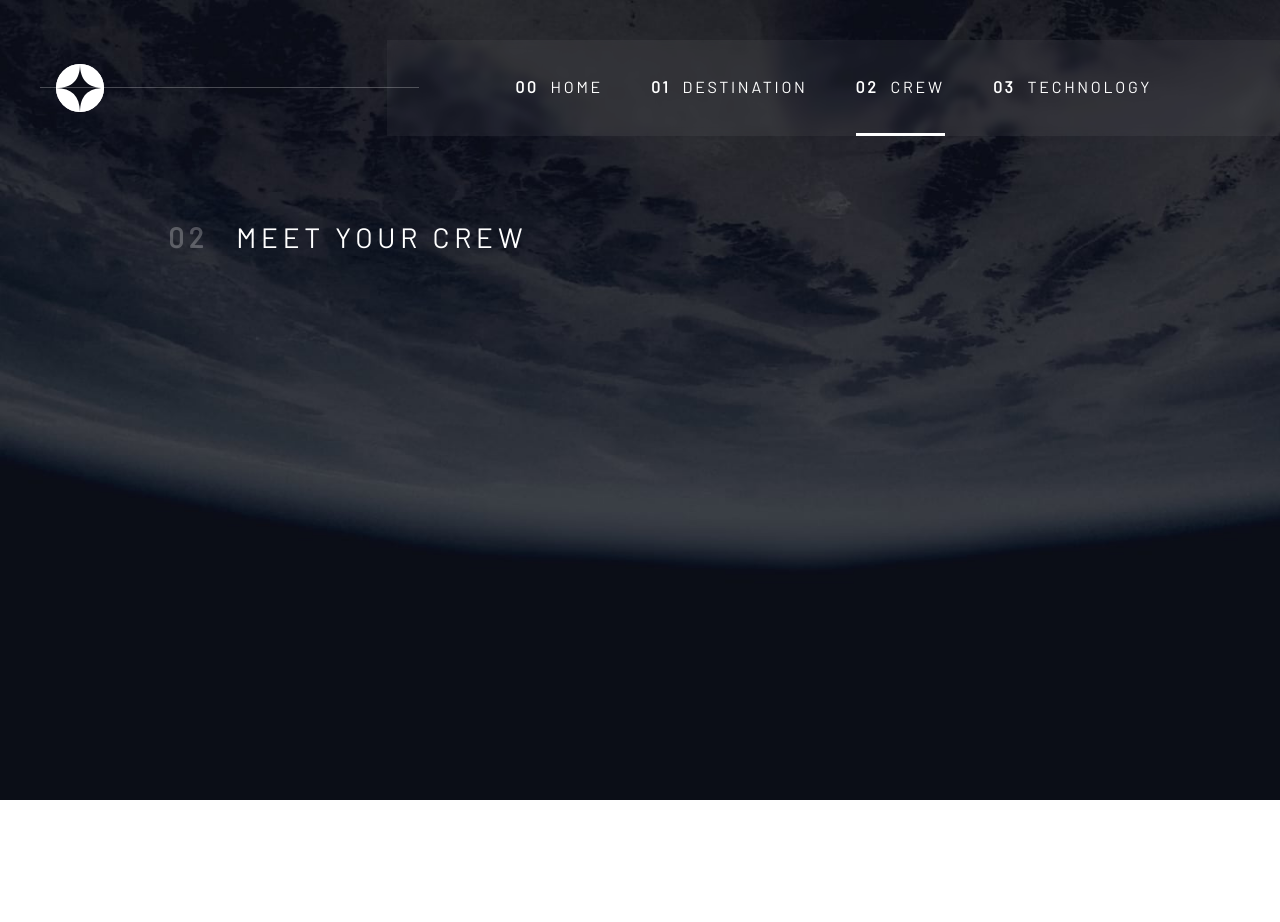
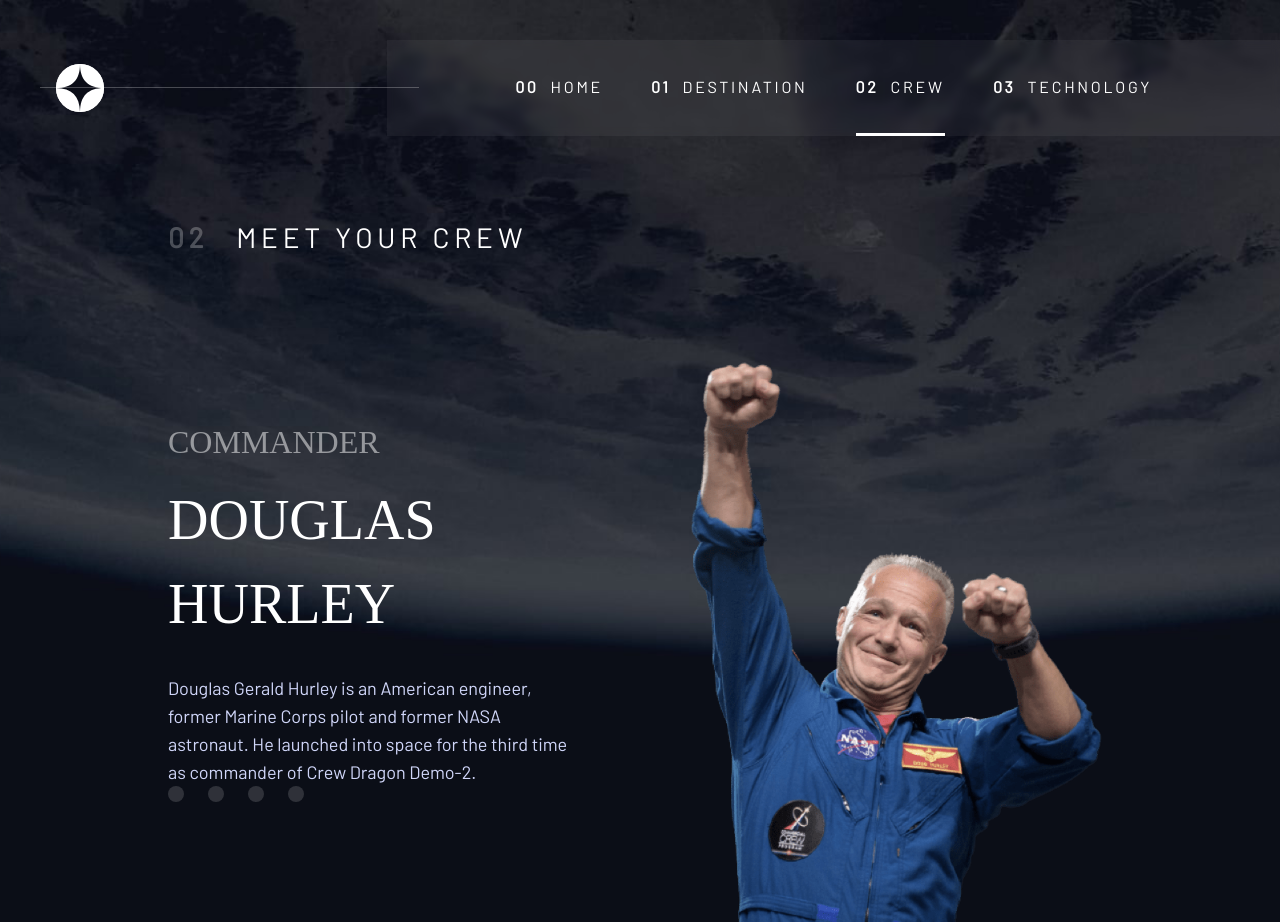
Before and after one commit to PCPbiscuit/Space-travel-ts, a Next.js app: page /crew in a window 1280 px wide. Before the commit the page ends 800 px from the top, so only its background shows below. Built offline with nearby package versions, Linux system fonts and the light colour scheme; a web font is replaced by a local one.

Commit message:
fix eslint; add current handler to crew page; add on mount transition to crew page

```diff
--- a/src/pages/crew/index.tsx
+++ b/src/pages/crew/index.tsx
@@ -1,4 +1,7 @@
 import type { NextPage, GetStaticProps } from 'next';
+import Image from 'next/image';
+import { useEffect, useState } from 'react';
+import cx from 'classnames';
 
 import { Member, crewMembersInfo } from 'src/data';
 
@@ -12,12 +15,63 @@
   crew: Member[];
 };
 
-const Crew: NextPage<Props> = () => {
+const Crew: NextPage<Props> = ({ crew }) => {
+  const [current, setCurrent] = useState<number>(0);
+  const [mounted, setMounted] = useState(false);
+  useEffect(() => {
+    setMounted(true);
+  }, []);
+  const handleCurrent = (i: number) => {
+    setCurrent(i);
+  };
   return (
-    <div className="flex flex-col px-28 pt-20 w-full space-y-16">
+    <div className="flex flex-col px-28 pt-20 w-full">
       <div className="flex space-x-7 items-center text-semi text-white tracking-widest uppercase">
         <h2 className="opacity-25 font-bold">02</h2>
         <h2>Meet your crew</h2>
+      </div>
+      <div className="flex justify-between h-full">
+        <div className="flex flex-col justify-between">
+          <div className="flex flex-col w-2/5 mt-40">
+            <h3 className="text-white text-opacity-50 uppercase text-medium">
+              {crew[current].job}
+            </h3>
+            <h1 className="mt-3 mb-7 text-big uppercase text-white">
+              {crew[current].name}
+            </h1>
+            <p className="text-lg text-blue">{crew[current].description}</p>
+          </div>
+
+          <div className="flex space-x-6 mb-20">
+            {crew.map((_c, index) => (
+              <span
+                className={cx(
+                  'w-4 h-4 rounded-full bg-white opacity-[15%] hover:opacity-100 transition-opacity duration-300 cursor-pointer',
+                  { 'opacity-100': current == index },
+                )}
+                onClick={() => handleCurrent(index)}
+                key={index}
+              />
+            ))}
+          </div>
+        </div>
+        <div
+          className={cx(
+            'w-2/5 absolute left-1/2 bottom-0 transition-all duration-500 h-full max-h-[70vh] transform translate-y-full',
+            { '!translate-y-0': mounted },
+          )}
+        >
+          <Image
+            alt="Celestial object"
+            src={crew[current].image}
+            objectFit="contain"
+            objectPosition="bottom"
+            // width="568"
+            // height="712"
+            layout="fill"
+            quality="100"
+          />
+        </div>
       </div>
     </div>
   );
```
Also changed, not shown: .eslintrc.yml.
